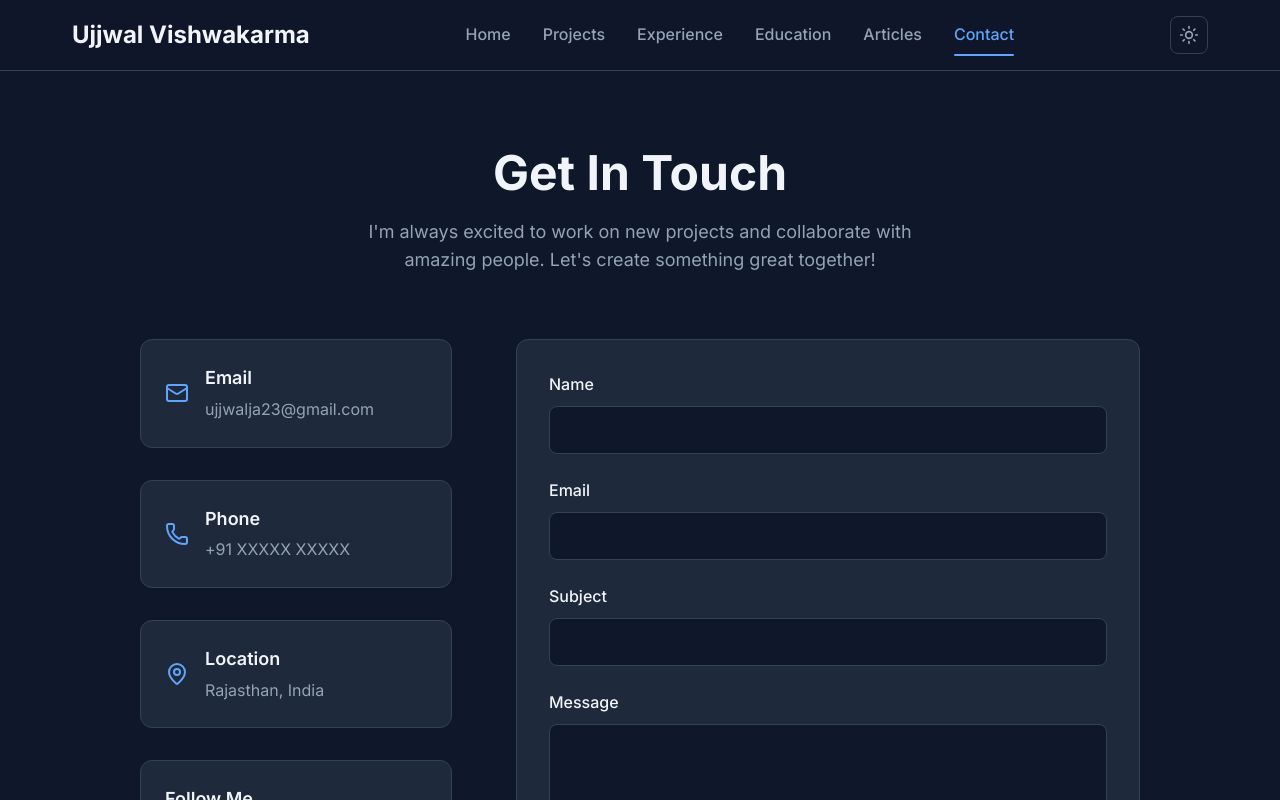
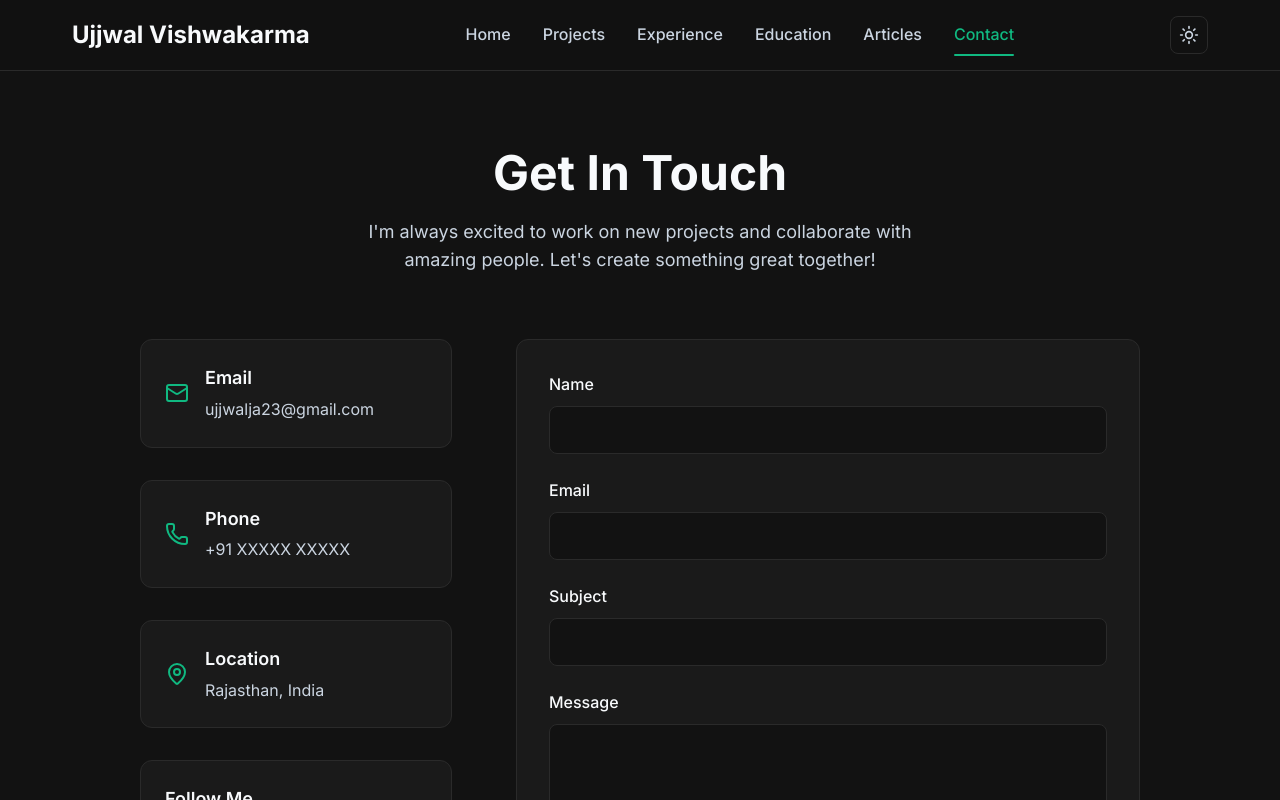
Before and after one commit to ujjwalvishwakarma2006/ujjwalvishwakarma2006.github.io, a React (Vite) app: page /contact in a window 1280 px wide. Shown: the top 800 px of the page. Built offline with nearby package versions, Linux system fonts and the light colour scheme.

Commit message:
change-theme

```diff
--- a/src/App.css
+++ b/src/App.css
@@ -1,29 +1,29 @@
 /* Global Variables */
 :root {
-  /* Light Theme Colors */
-  --bg-light: #ffffff;
-  --bg-secondary-light: #f8fafc;
+  /* Light Theme Colors (Clean Matte Light look) */
+  --bg-light: #f8fafc;
+  --bg-secondary-light: #ffffff;
   --text-primary-light: #1e293b;
-  --text-secondary-light: #64748b;
-  --accent-light: #3b82f6;
-  --accent-hover-light: #2563eb;
+  --text-secondary-light: #475569;
+  --accent-light: #10b981;
+  --accent-hover-light: #059669;
   --border-light: #e2e8f0;
   --shadow-light: 0 4px 6px -1px rgba(0, 0, 0, 0.1);
 
-  /* Dark Theme Colors */
-  --bg-dark: #0f172a;
-  --bg-secondary-dark: #1e293b;
-  --text-primary-dark: #f1f5f9;
-  --text-secondary-dark: #94a3b8;
-  --accent-dark: #60a5fa;
-  --accent-hover-dark: #3b82f6;
-  --border-dark: #334155;
-  --shadow-dark: 0 4px 6px -1px rgba(0, 0, 0, 0.3);
+  /* Dark Theme Colors (Clean Matte Black look) */
+  --bg-dark: #121212;
+  --bg-secondary-dark: #1a1a1a;
+  --text-primary-dark: #f8fafc;
+  --text-secondary-dark: #cbd5e1;
+  --accent-dark: #10b981;
+  --accent-hover-dark: #047857;
+  --border-dark: #2a2a2a;
+  --shadow-dark: 0 4px 6px -1px rgba(0, 0, 0, 0.4);
 
   /* Gradients */
-  --gradient-primary: linear-gradient(135deg, #667eea 0%, #764ba2 100%);
-  --gradient-secondary: linear-gradient(135deg, #f093fb 0%, #f5576c 100%);
-  --gradient-success: linear-gradient(135deg, #4facfe 0%, #00f2fe 100%);
+  --gradient-primary: linear-gradient(135deg, #047857 0%, #10b981 100%);
+  --gradient-secondary: linear-gradient(135deg, #065f46 0%, #34d399 100%);
+  --gradient-success: linear-gradient(135deg, #022c22 0%, #059669 100%);
 
   /* Spacing */
   --container-max-width: 1200px;
@@ -50,6 +50,10 @@
   --accent-hover: var(--accent-hover-light);
   --border: var(--border-light);
   --shadow: var(--shadow-light);
+  /* Light mode gradients */
+  --gradient-primary: linear-gradient(135deg, #10b981 0%, #34d399 100%);
+  --gradient-secondary: linear-gradient(135deg, #059669 0%, #6ee7b7 100%);
+  --gradient-success: linear-gradient(135deg, #047857 0%, #10b981 100%);
 }
 
 [data-theme="dark"] {
@@ -61,6 +65,10 @@
   --accent-hover: var(--accent-hover-dark);
   --border: var(--border-dark);
   --shadow: var(--shadow-dark);
+  /* Dark mode gradients */
+  --gradient-primary: linear-gradient(135deg, #047857 0%, #10b981 100%);
+  --gradient-secondary: linear-gradient(135deg, #065f46 0%, #34d399 100%);
+  --gradient-success: linear-gradient(135deg, #022c22 0%, #059669 100%);
 }
 
 /* Global Styles */
--- a/src/components/FeaturedProjects/FeaturedProjects.css
+++ b/src/components/FeaturedProjects/FeaturedProjects.css
@@ -27,7 +27,7 @@
   width: 100%;
   height: 200px;
   overflow: hidden;
-  background: linear-gradient(135deg, var(--gradient-start), var(--gradient-end));
+  background: var(--gradient-primary);
   display: flex;
   align-items: center;
   justify-content: center;
--- a/src/components/Hero/Hero.css
+++ b/src/components/Hero/Hero.css
@@ -235,7 +235,7 @@
   bottom: 0;
   background: radial-gradient(
     600px circle at var(--mouse-x, 50%) var(--mouse-y, 50%),
-    rgba(59, 130, 246, 0.1),
+    rgba(16, 185, 129, 0.1),
     transparent 40%
   );
   transition: all 0.3s ease;
--- a/src/components/Navigation/Navigation.css
+++ b/src/components/Navigation/Navigation.css
@@ -4,23 +4,23 @@
   left: 0;
   right: 0;
   z-index: 1000;
-  background: rgba(15, 23, 42, 0.8);
+  background: rgba(18, 18, 18, 0.8); /* Matte Black */
   backdrop-filter: blur(10px);
   border-bottom: 1px solid var(--border);
   transition: all 0.3s ease;
 }
 
 [data-theme="light"] .navigation {
-  background: rgba(255, 255, 255, 0.8);
+  background: rgba(248, 250, 252, 0.8); /* Slate Light */
 }
 
 .navigation.scrolled {
-  background: rgba(15, 23, 42, 0.95);
+  background: rgba(18, 18, 18, 0.95);
   box-shadow: var(--shadow);
 }
 
 [data-theme="light"] .navigation.scrolled {
-  background: rgba(255, 255, 255, 0.95);
+  background: rgba(248, 250, 252, 0.95);
 }
 
 .nav-container {
--- a/src/data/portfolioData.json
+++ b/src/data/portfolioData.json
@@ -19,7 +19,7 @@
       "Aspiring Developer",
       "Tech Enthusiast"
     ],
-    "description": "Pre-final year student at IIT Jammu with 2.5+ years of programming experience. Worked with C++, Python, and Rust. I solve DSA problems, build personal and curriculum projects, and have a strong interest in Deep Learning. I've studied research papers and completed Fran\u00e7ois Chollet's Deep Learning book.",
+    "description": "Pre-final year student at IIT Jammu with 2.5+ years of programming experience. Worked with C++, Python, and Rust. I solve DSA problems, build personal and curriculum projects, and have a strong interest in Deep Learning. I've studied research papers and completed François Chollet's Deep Learning book.",
     "primaryCTA": {
       "text": "View My Work",
       "link": "/projects"
@@ -58,11 +58,11 @@
   "socialProfiles": [
     {
       "name": "GitHub",
-      "username": "ujjwalVishwakarma2006",
-      "url": "https://github.com/ujjwalVishwakarma2006",
+      "username": "lokirithm",
+      "url": "https://github.com/lokirithm",
       "icon": "Github",
       "description": "My code repositories and open source contributions",
-      "stats": "20+ repositories",
+      "stats": "29+ repositories",
       "color": "#333"
     },
     {
@@ -76,11 +76,11 @@
     },
     {
       "name": "LeetCode",
-      "username": "ujjwalVishwakarma2006",
-      "url": "https://leetcode.com/ujjwalVishwakarma2006",
+      "username": "lokirithm",
+      "url": "https://leetcode.com/lokirithm",
       "icon": "Code",
       "description": "Coding challenges and algorithm solutions",
-      "stats": "625+ problems solved",
+      "stats": "626+ problems solved",
       "color": "#ffa116"
     },
     {
@@ -114,12 +114,12 @@
     },
     {
       "label": "GitHub Repositories",
-      "value": "20+",
+      "value": "29+",
       "icon": "Github"
     },
     {
       "label": "LeetCode Problems",
-      "value": "625+",
+      "value": "626+",
       "icon": "Trophy"
     }
   ],
@@ -138,7 +138,7 @@
         "Git"
       ],
       "category": "Systems Programming",
-      "githubUrl": "https://github.com/ujjwalvishwakarma2006/multi-threaded-ray-tracer",
+      "githubUrl": "https://github.com/lokirithm/multi-threaded-ray-tracer",
       "liveUrl": null,
       "status": "Completed",
       "date": "Dec 2025",
@@ -191,7 +191,7 @@
     {
       "id": 98,
       "title": "Deep Learning with Python Projects",
-      "description": "Practicing Deep Learning from Fran\u00e7ois Chollet's book along with research-inspired experiments using TensorFlow and Keras.",
+      "description": "Practicing Deep Learning from François Chollet's book along with research-inspired experiments using TensorFlow and Keras.",
       "icon": "Brain",
       "image": "https://www.tensorflow.org/static/site-assets/images/marketing/edu/edu_books.jpg",
       "technologies": [
@@ -202,11 +202,11 @@
         "Deep Learning"
       ],
       "category": "AI/ML",
-      "githubUrl": "https://github.com/ujjwalvishwakarma2006/deep-learning-with-python",
+      "githubUrl": "https://github.com/lokirithm/deep-learning-with-python",
       "liveUrl": null,
       "status": "Ongoing",
       "date": "Present",
-      "details": "Following the \"Deep Learning with Python\" by Fran\u00e7ois Chollet book with additional research-inspired experiments and implementations.",
+      "details": "Following the \"Deep Learning with Python\" by François Chollet book with additional research-inspired experiments and implementations.",
       "featured": false
     },
     {
@@ -222,7 +222,7 @@
         "Python"
       ],
       "category": "Desktop Application",
-      "githubUrl": "https://github.com/ujjwalvishwakarma2006/spotify-to-ytmusic",
+      "githubUrl": "https://github.com/lokirithm/spotify-to-ytmusic",
       "liveUrl": null,
       "status": "Completed",
       "date": "Dec 2024",
@@ -243,8 +243,8 @@
         "JavaScript"
       ],
       "category": "Web Development",
-      "githubUrl": "https://github.com/ujjwalvishwakarma2006/ujjwalvishwakarma2006.github.io",
-      "liveUrl": "https://ujjwalvishwakarma2006.github.io",
+      "githubUrl": "https://github.com/lokirithm/lokirithm.github.io",
+      "liveUrl": "https://lokirithm.github.io",
       "status": "Live",
       "date": "Jan 2025",
       "details": "Personal portfolio website featuring responsive design, smooth animations, dark/light theme toggle, and optimized performance.",
@@ -265,7 +265,7 @@
         "Websockets"
       ],
       "category": "Database Management",
-      "githubUrl": "https://github.com/ujjwalvishwakarma2006/delhi-metro-ticket-booking-system",
+      "githubUrl": "https://github.com/lokirithm/delhi-metro-ticket-booking-system",
       "liveUrl": null,
       "status": "Completed",
       "date": "Nov 2025",
@@ -341,7 +341,7 @@
     {
       "id": 4,
       "title": "A view on Technological Growth Patterns",
-      "excerpt": "Observing patterns in nature is a common human tendency, and I\u2019m sure you have felt this at various times. One day, I found myself pondering a question: How does something grow? Does it follow a specific pattern, perhaps a curve? After reflecting on this for a few minutes, I recalled a lesson from my chemistry class where we studied a graph representing growth. It illustrated how something reaches a saturation point beyond which it cannot exceed a certain limit. This made me wonder:...",
+      "excerpt": "Observing patterns in nature is a common human tendency, and I’m sure you have felt this at various times. One day, I found myself pondering a question: How does something grow? Does it follow a specific pattern, perhaps a curve? After reflecting on this for a few minutes, I recalled a lesson from my chemistry class where we studied a graph representing growth. It illustrated how something reaches a saturation point beyond which it cannot exceed a certain limit. This made me wonder:...",
       "content": "",
       "publishDate": "2023-12-15",
       "readTime": "8 min read",
@@ -382,7 +382,7 @@
     {
       "id": 2,
       "title": "VGGNet - Very Deep Convolutional Networks Explained",
-      "excerpt": "Apr 10, 2015 \u2014 A research paper titled \"Very Deep Convolutional Networks for Large-Scale Image...",
+      "excerpt": "Apr 10, 2015 — A research paper titled \"Very Deep Convolutional Networks for Large-Scale Image...",
       "content": "Understanding how VGGNet pioneered very deep CNN architectures...",
       "publishDate": "2023-08-20",
       "readTime": "8 min read",
@@ -404,7 +404,7 @@
     {
       "id": 1,
       "title": "The Illusion of Thinking - Can AI Truly Think?",
-      "excerpt": "CAN AI TRULY THINK \u2013 OR IS IT JUST SOLVING PATTERNS?...",
+      "excerpt": "CAN AI TRULY THINK – OR IS IT JUST SOLVING PATTERNS?...",
       "content": "Exploring the philosophical implications of AI consciousness...",
       "publishDate": "2023-07-10",
       "readTime": "12 min read",
--- a/src/pages/Projects/Projects.css
+++ b/src/pages/Projects/Projects.css
@@ -117,7 +117,7 @@
   display: flex;
   align-items: center;
   justify-content: center;
-  background: linear-gradient(135deg, var(--gradient-start), var(--gradient-end));
+  background: var(--gradient-primary);
 }
 
 .project-icon {
@@ -329,9 +329,9 @@
 }
 
 .status-badge.in-development {
-  background: rgba(168, 85, 247, 0.1);
-  color: #a855f7;
-  border: 1px solid rgba(168, 85, 247, 0.2);
+  background: rgba(14, 165, 233, 0.1);
+  color: #0ea5e9;
+  border: 1px solid rgba(14, 165, 233, 0.2);
 }
 
 /* Tablet Responsive */
```
Also changed, not shown: 2 other files (tests, documents, lock files or other folders).
